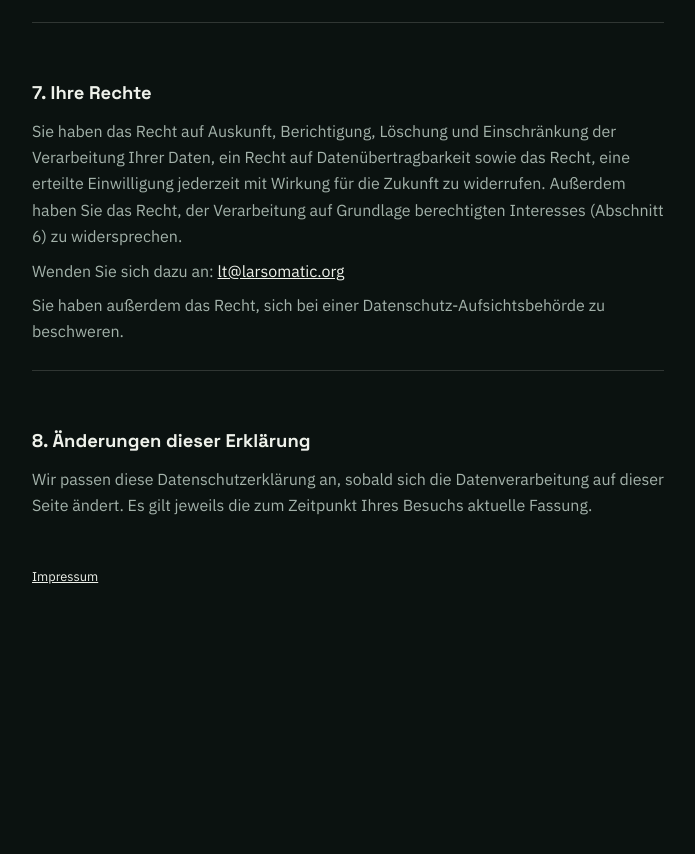
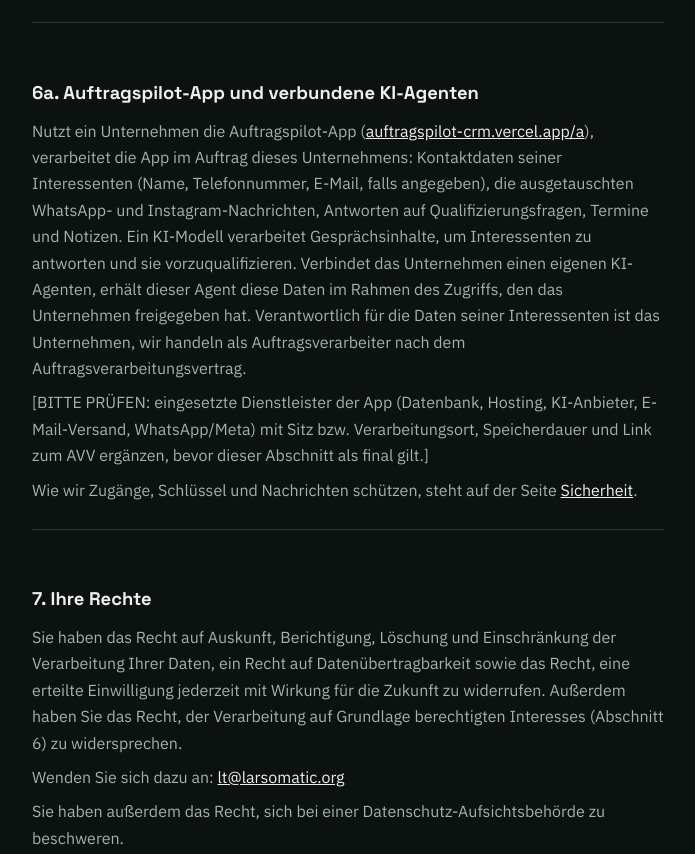
Before and after one commit to lars-tm-00/auftragspilot, a plain HTML site: page datenschutz/index.html in a window 1280 px wide. Shown: the part 2655-3509 px from the top of the page, without its empty margins (292-987 px from the left). Before the commit the page ends 3347 px from the top, so only its background shows below. Drawn offline with Linux system fonts and the light colour scheme.

Commit message:
docs: Datenschutz-Abschnitt zur App und zu verbundenen KI-Agenten (mit Prüfhinweis)

```diff
--- a/datenschutz/index.html
+++ b/datenschutz/index.html
@@ -241,6 +241,34 @@
       </section>
 
       <section>
+        <h2>6a. Auftragspilot-App und verbundene KI-Agenten</h2>
+        <p>
+          Nutzt ein Unternehmen die Auftragspilot-App
+          (<a href="https://auftragspilot-crm.vercel.app/a/login">auftragspilot-crm.vercel.app/a</a>),
+          verarbeitet die App im Auftrag dieses Unternehmens: Kontaktdaten seiner
+          Interessenten (Name, Telefonnummer, E-Mail, falls angegeben), die
+          ausgetauschten WhatsApp- und Instagram-Nachrichten, Antworten auf
+          Qualifizierungsfragen, Termine und Notizen. Ein KI-Modell verarbeitet
+          Gesprächsinhalte, um Interessenten zu antworten und sie
+          vorzuqualifizieren. Verbindet das Unternehmen einen eigenen KI-Agenten,
+          erhält dieser Agent diese Daten im Rahmen des Zugriffs, den das
+          Unternehmen freigegeben hat. Verantwortlich für die Daten seiner
+          Interessenten ist das Unternehmen, wir handeln als Auftragsverarbeiter
+          nach dem Auftragsverarbeitungsvertrag.
+        </p>
+        <p>
+          [BITTE PRÜFEN: eingesetzte Dienstleister der App (Datenbank, Hosting,
+          KI-Anbieter, E-Mail-Versand, WhatsApp/Meta) mit Sitz bzw.
+          Verarbeitungsort, Speicherdauer und Link zum AVV ergänzen, bevor dieser
+          Abschnitt als final gilt.]
+        </p>
+        <p>
+          Wie wir Zugänge, Schlüssel und Nachrichten schützen, steht auf der Seite
+          <a href="../sicherheit/">Sicherheit</a>.
+        </p>
+      </section>
+
+      <section>
         <h2>7. Ihre Rechte</h2>
         <p>
           Sie haben das Recht auf Auskunft, Berichtigung, Löschung und
```
